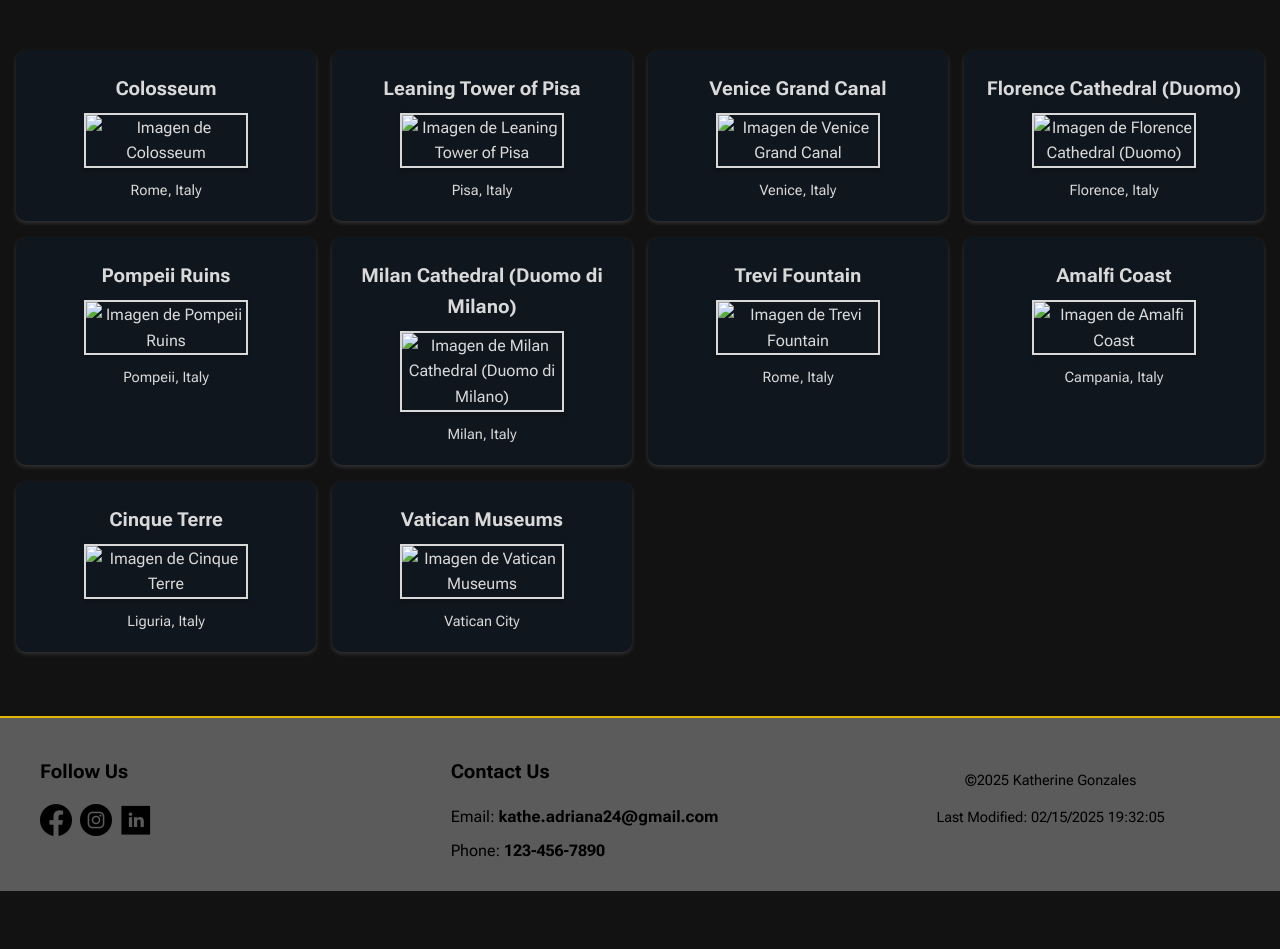
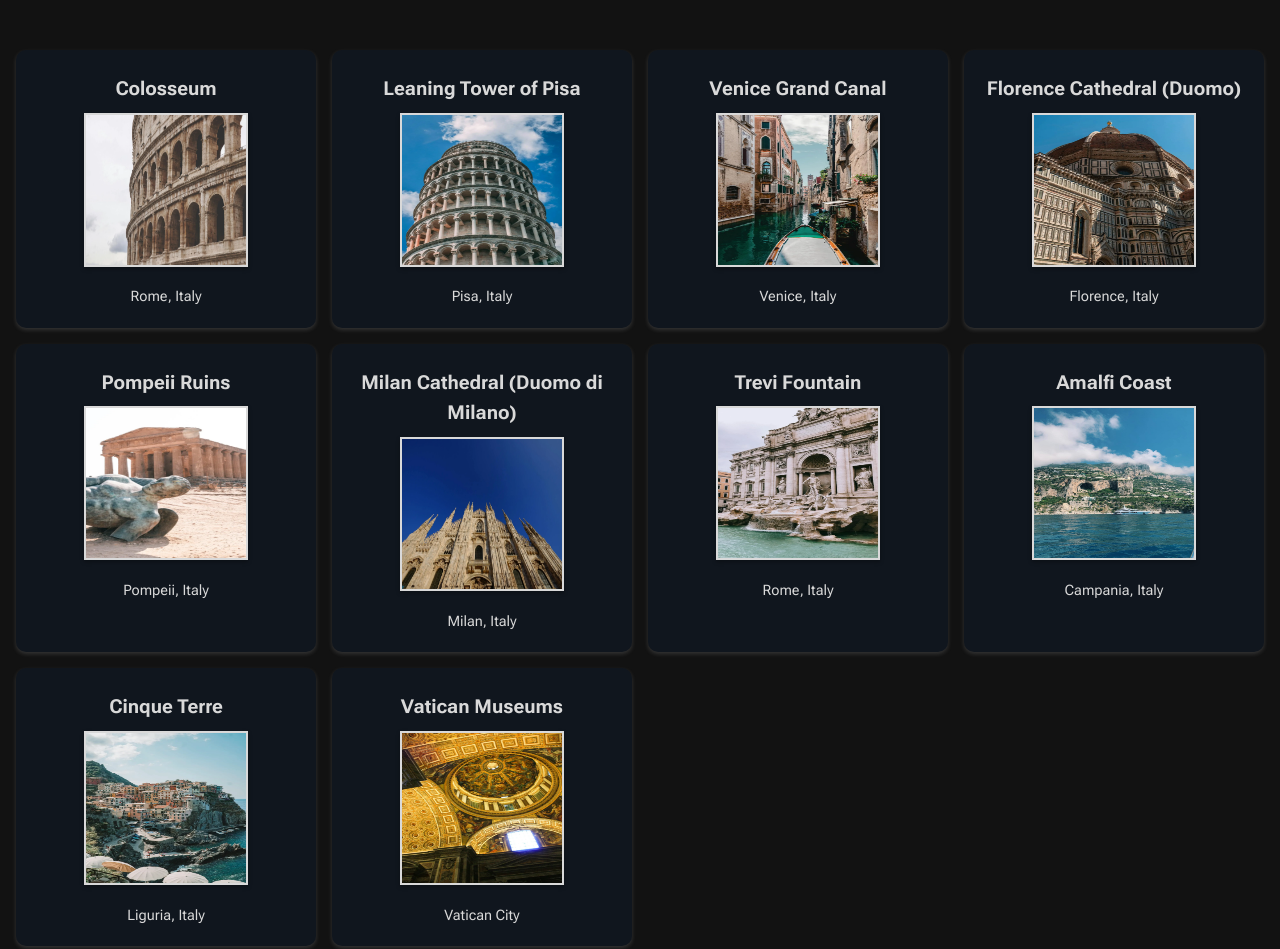
Before and after one commit to Kattniu/ToDoList, a website built with Vite: page src/index.html in a window 1280 px wide. Shown: the part 1066-2015 px from the top of the page. Before the commit the page ends 1957 px from the top, so only its background shows below. Built offline with nearby package versions, Linux system fonts and the light colour scheme; files whose address does not match are found by name; a web font is replaced by a local one.

Commit message:
update form html

```diff
--- a/src/data/places.json
+++ b/src/data/places.json
@@ -3,52 +3,52 @@
       {
         "name": "Colosseum",
         "location": "Rome, Italy",
-        "imageUrl": "images/colosseum.webp"
+        "imageUrl": "images/coloseo.webp"
       },
       {
         "name": "Leaning Tower of Pisa",
         "location": "Pisa, Italy",
-        "imageUrl": "images/leaning_tower.webp"
+        "imageUrl": "images/torre.webp"
       },
       {
         "name": "Venice Grand Canal",
         "location": "Venice, Italy",
-        "imageUrl": "images/grand_canal.webp"
+        "imageUrl": "images/venezia.webp"
       },
       {
         "name": "Florence Cathedral (Duomo)",
         "location": "Florence, Italy",
-        "imageUrl": "images/florence_duomo.webp"
+        "imageUrl": "images/florence.webp"
       },
       {
         "name": "Pompeii Ruins",
         "location": "Pompeii, Italy",
-        "imageUrl": "images/pompeii.webp"
+        "imageUrl": "images/pompeya.webp"
       },
       {
         "name": "Milan Cathedral (Duomo di Milano)",
         "location": "Milan, Italy",
-        "imageUrl": "images/milan_duomo.webp"
+        "imageUrl": "images/milano.webp"
       },
       {
         "name": "Trevi Fountain",
         "location": "Rome, Italy",
-        "imageUrl": "images/trevi_fountain.webp"
+        "imageUrl": "images/trevi.webp"
       },
       {
         "name": "Amalfi Coast",
         "location": "Campania, Italy",
-        "imageUrl": "images/amalfi_coast.webp"
+        "imageUrl": "images/amalllf.jpeg"
       },
       {
         "name": "Cinque Terre",
         "location": "Liguria, Italy",
-        "imageUrl": "images/cinque_terre.webp"
+        "imageUrl": "images/cinque.webp"
       },
       {
         "name": "Vatican Museums",
         "location": "Vatican City",
-        "imageUrl": "images/vatican_museums.webp"
+        "imageUrl": "images/vaticano.webp"
       }
     ]
   }
--- a/src/index.html
+++ b/src/index.html
@@ -36,7 +36,7 @@
           <img src="images/colisep.webp" alt="Hero Image" class="imagen-hero">
           <h1 class="titulo-hero">Chamber Italy </h1>
           <div class="boton-hero">
-          <a href="join.html" class="boton-hero-join">Join Us</a>
+          <a href="join.html" class="boton-hero-join">Contact us</a>
           </div>
       </section>
     </section>
```
Also changed, not shown: src/images/5.jpeg (added), src/images/amalllf.jpeg (added), src/images/cinque.webp (added), src/images/colos.jpeg (added), src/images/coloseo.webp (added), src/images/flore.jpeg (added), src/images/florence.webp (added), src/images/fontana.jpeg (added), src/images/mikl.jpeg (added), src/images/milano.webp (added), src/images/pomp.jpeg (added), src/images/pompeya.webp (added), src/images/torre.webp (added), src/images/trevi.webp (added), 4 more files.
